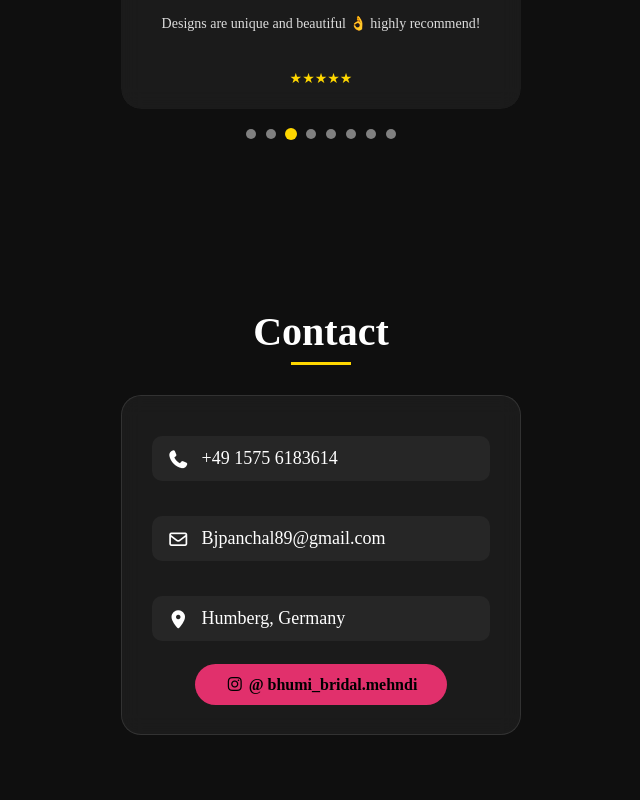
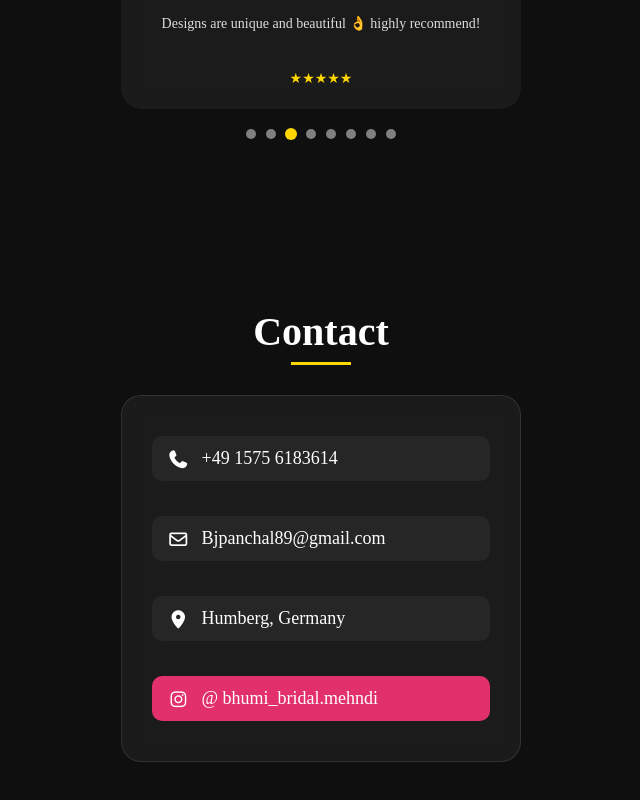
Before and after one commit to Parth290706/HENNA-BY-BHOOMI, a React (Create React App) app: page / in a window 1280 px wide. Shown: the part 1826-2626 px from the top of the page, without its empty margins (319-959 px from the left). Built offline with nearby package versions, Linux system fonts and the light colour scheme.

Commit message:
Update App.js

```diff
--- a/src/App.js
+++ b/src/App.js
@@ -274,7 +274,7 @@ function App() {
               href="https://www.instagram.com/bhumi_bridal.mehndi"
               target="_blank"
               rel="noopener noreferrer"
-              className="btn"
+              className="address"
               style={{ backgroundColor: "#E1306C" }}
             >
               <i class="fa-brands fa-instagram"></i> @ bhumi_bridal.mehndi
```
